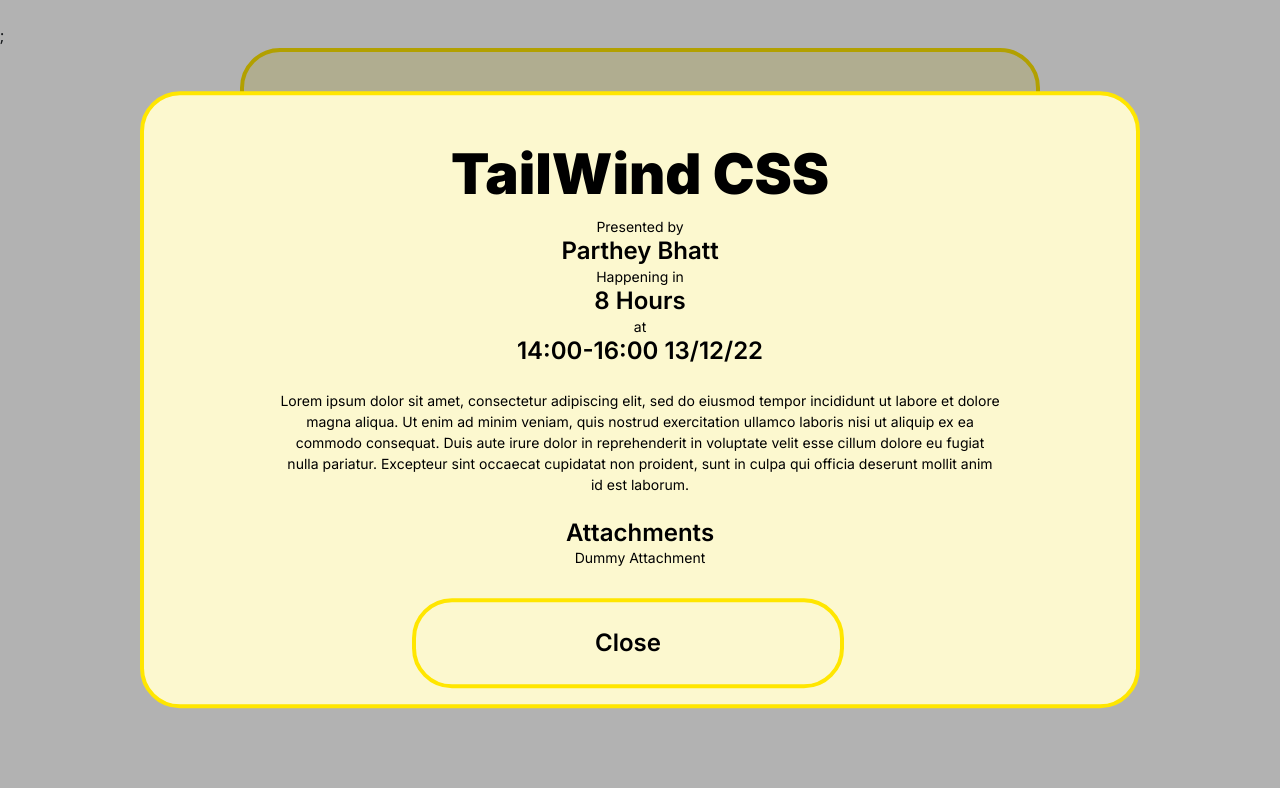
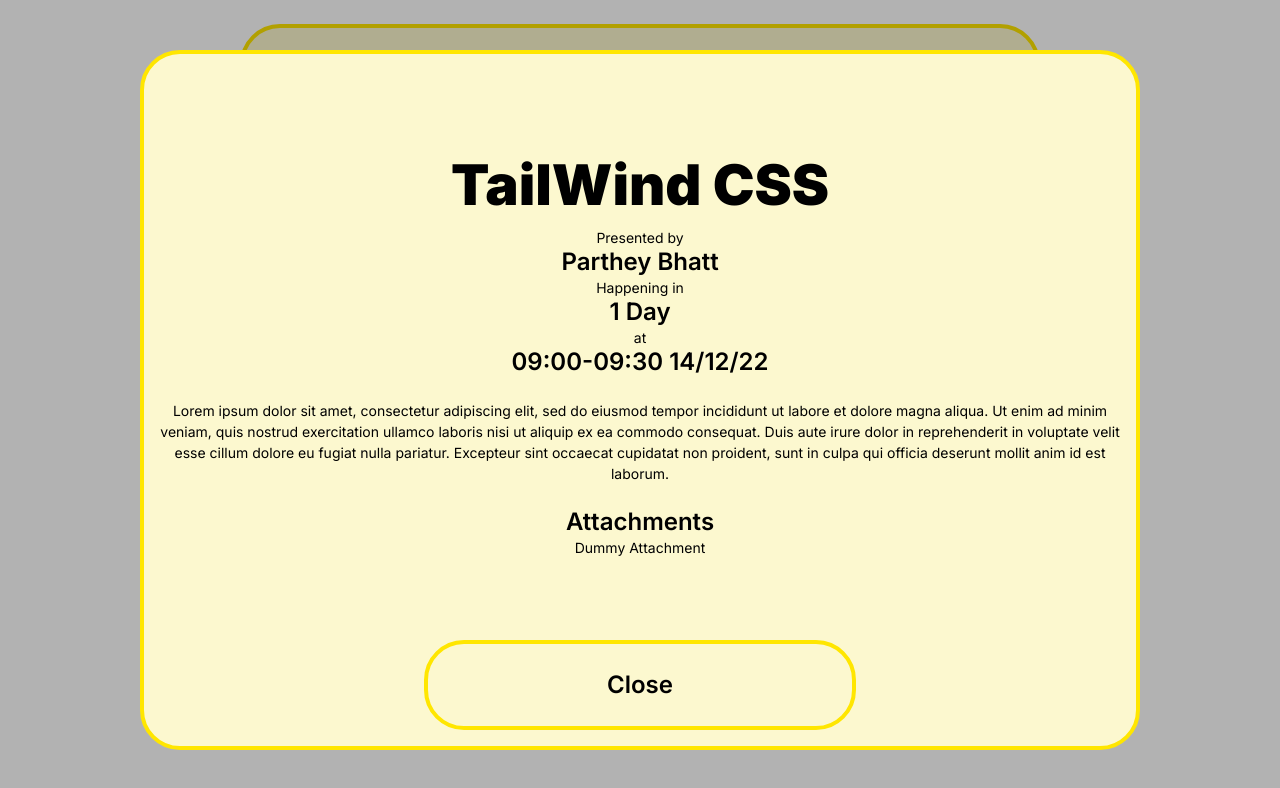
Before and after one commit to ihamiltonelaquil/lunch-and-learn-internal-FE, a Next.js app: page /cardTest in a window 1280 px wide. Both pictures are taken after a click on the button "More Information". Shown: the top 788 px of the page. Built offline with nearby package versions, Linux system fonts and the light colour scheme.

Commit message:
Added slick-carousel for sliding through cards Ripped expanded card out of regular card component Restructured callbacks to facilitate change Now instancing one expanded card with dynamic data Still simulated API data

```diff
--- a/components/Cards/ExpandedMeetingCard.tsx
+++ b/components/Cards/ExpandedMeetingCard.tsx
@@ -1,7 +1,7 @@
-import React, { Dispatch, SetStateAction, useCallback, useEffect, useState } from 'react'
+import React, { Dispatch, SetStateAction, useCallback, useEffect, useState } from 'react';
 import { convertToDate, dateFormatter, timeFormatter, timeOffset } from '../../lib/dateHelper';
 import AttachmentsList from '../AttachmentsList';
-import { StyledExpandedMeetingCard, StyledMeetingCardButton } from '../styledComponents'
+import { StyledExpandedMeetingCard, StyledMeetingCardButton } from '../styledComponents';
 
 interface MeetingData {
     meetingID: number;
@@ -39,7 +39,7 @@
     }, [meetingState]);
 
     return (
-        <StyledExpandedMeetingCard>
+        <StyledExpandedMeetingCard key = { meetingID }>
             <div className="mainContent">
                     <h1>{topic}</h1>
                     <p>Presented by</p>
@@ -65,7 +65,6 @@
                 <StyledMeetingCardButton onClick={handleOnClick}>
                     Close
                 </StyledMeetingCardButton>
-
             </span>
         </StyledExpandedMeetingCard>
     )
--- a/components/Cards/MeetingCard.tsx
+++ b/components/Cards/MeetingCard.tsx
@@ -3,11 +3,11 @@
     dateFormatter,
     timeFormatter,
     timeOffset,
-} from "../../lib/dateHelper";
-import React, { useState, useEffect } from "react";
+}
+from "../../lib/dateHelper";
+import React, { useState, useEffect, useCallback, Dispatch, SetStateAction } from "react";
 import { StyledCard, StyledMeetingCardButton, DarkBG } from "../styledComponents";
 import ExpandedMeetingCard from "./ExpandedMeetingCard";
-import { animated, useTransition, easings } from "@react-spring/web";
 
 interface MeetingData {
     meetingID: number;
@@ -18,7 +18,7 @@
     description: string;
 }
 
-const MainCard: React.FC<{ meetingData: MeetingData }> = ({ meetingData }) => {
+const MainCard: React.FC<{ meetingData: MeetingData, toggleCard: Dispatch<SetStateAction<boolean>> }> = ({ meetingData, toggleCard }) => {
     const { meetingID, topic, meetingStart, meetingEnd, creatorName } =
         meetingData;
 
@@ -31,24 +31,9 @@
         meetingOffset: timeOffset(now, start, end).meetingOffset
     });
 
-    const [expandedCardIsVisible, setExpandedCardIsVisible] = useState(false);
-
-    function toggleExpandedCard(){
-        setExpandedCardIsVisible(v => !v)
-    }
-
-    const transition = useTransition(expandedCardIsVisible, {
-        config: {duration:100, easing: easings.easeOutCubic},
-        from: {
-            y:0, opacity:0, duration: 5000,
-        },
-        enter: {
-            y:0, opacity:1, duration: 5000,
-        },
-        leave: {
-            y:0, opacity:0, duration: 5000,
-        },
-    });
+    const handleOpenCard = useCallback((event: any) => {
+        toggleCard(event.target.value)
+    }, [toggleCard])
 
     useEffect(() => {
         setTimeout(() => {
@@ -59,31 +44,9 @@
     }, [meetingState]);
 
     return (
-        <>
-
-            {/* {expandedCardIsVisible &&
-                <>
-                    <ExpandedMeetingCard meetingData={meetingData} onClick={toggleExpandedCard} />
-                    <DarkBG onClick={() => {
-                        toggleExpandedCard();
-                    }}>
-                    </DarkBG>
-                </>
-            } */}
-
-            {transition((style, item) =>
-            item &&
-                <>
-                    <animated.div style={style}>
-                        <ExpandedMeetingCard meetingData={meetingData} onClick={toggleExpandedCard} />
-                        <DarkBG onClick={() => {
-                            toggleExpandedCard();
-                        }}>
-                            </DarkBG>
-                    </animated.div>
-                </>
-            )};
-            <StyledCard key={meetingID}>
+        <StyledCard key={meetingID}
+        // className="deactivatedCardElement"
+        >
             <div className="mainContent">
                 <h1>{topic}</h1>
                 <p>Presented by</p>
@@ -102,13 +65,14 @@
                 </h3>
             </div>
             <span className="buttons row justify-content-center">
-                    <StyledMeetingCardButton>Leave a question for {creatorName.split(' ')[0]}</StyledMeetingCardButton>
-                    <StyledMeetingCardButton onClick={() => {
-                        toggleExpandedCard();
-                    }}>More Information</StyledMeetingCardButton>
+                <StyledMeetingCardButton
+                // className="deactivatedCardElement"
+                >Leave a question for {creatorName.split(' ')[0]}</StyledMeetingCardButton>
+                <StyledMeetingCardButton
+                // className="deactivatedCardElement"
+                onClick={handleOpenCard}>More Information</StyledMeetingCardButton>
             </span>
         </StyledCard>
-        </>
     )
 };
 
--- a/components/MainPage.tsx
+++ b/components/MainPage.tsx
@@ -6,6 +6,8 @@
 import Link from "next/link";
 import { convertToDate } from "../lib/dateHelper";
 import MeetingCard from "./Cards/MeetingCard";
+import { UserProfile } from "@auth0/nextjs-auth0/client";
+import Greeting from "./Greeting";
 
 const MainPage = () => {
   const [landingData, setLandingData] = useState<any[]>([]);
@@ -42,7 +44,7 @@
     <>
       <div className={styles.container}>
         <Navbar />
-
+        <Greeting/>
         <div className="inputForm">
           <form onSubmit={handleSubmit}>
             <label>
--- a/components/Navigation/Navbar.tsx
+++ b/components/Navigation/Navbar.tsx
@@ -3,9 +3,11 @@
 
 export default function Navbar() {
   const { user } = useUser();
+  const pic = null;
   return (
     <>
       <AiOutlineUser size={35} />
+        <img src={typeof user?.picture === "string" ? user.picture: "https://t3.ftcdn.net/jpg/03/58/90/78/360_F_358907879_Vdu96gF4XVhjCZxN2kCG0THTsSQi8IhT.jpg"} alt="Profile Image" className="profileImage"></img>
       <nav>
         <a href="/api/auth/logout">Logout</a>
       </nav>
--- a/components/styledComponents.tsx
+++ b/components/styledComponents.tsx
@@ -31,7 +31,7 @@
 `
 
 export const StyledCard = styled.div`
-    border: 4px solid var(--colour-primary);
+    border: var(--border);
     border-radius: var(--rounded-corners);
     margin: 16px;
     padding: 16px;
@@ -46,13 +46,12 @@
     width: auto;
     max-width: 800px;
     min-width: var(--mw-mobileM);
-    /* min-height: 550px; */
+    min-height: 525px;
     font-size: var(--fs-base);
     font-family: var(--ff-primary);
-    cursor: pointer;
+    /* cursor: pointer; */
     .mainContent {
-        margin-top: 30px;
-        margin-bottom: 40px;
+        margin: auto;
 
     }
     h1{
@@ -77,7 +76,7 @@
 `
 export const StyledMeetingCardButton = styled.button`
     background-color: var(--colour-primary-light);
-    border: 4px solid var(--colour-primary);
+    border: var(--border);
     border-radius: var(--rounded-corners);
     font-weight: var(--fw-semi-bold);
     font-size: var(--fs-xl);
@@ -101,50 +100,16 @@
     }
 `
 
-export const StyledExpandedMeetingCard = styled.div`
-    border: 4px solid var(--colour-primary);
-    border-radius: var(--rounded-corners);
-    background-color: var(--colour-primary-light);
-    color: var(--colour-text);
-    text-align: center;
+export const StyledExpandedMeetingCard = styled(StyledCard)`
     margin: auto;
-    padding: 16px;
     position: fixed;
     left: 50%;
     top: 50%;
     transform: translate(-50%, -50%);
     max-width: 1000px;
-    width: 1000px;
-    min-width: var(--mw-mobileM);
-    font-size: var(--fs-base);
-    font-family: var(--ff-primary);
+    min-width: 1000px;
+    min-height: 700px;
     z-index: 10;
-
-    .mainContent {
-        margin-top: 30px;
-        margin-bottom: 40px;
-        width: 75%;
-        margin: 30px auto;
-    }
-    h1{
-
-        font-size: var(--fs-xxl);
-        font-weight: var(--fw-bold);
-    }
-    h3{
-        padding: 0px;
-        margin: 0px;
-        font-size: var(--fs-xl);
-        font-weight: var(--fw-semi-bold);
-    }
-    p{
-        font-size: var(--fs-sm);
-        padding: 0px;
-        margin: 0px;
-    }
-    span{
-        width: 100%;
-    }
 `
 
 export const DarkBG = styled.div`
--- a/lib/dateHelper.ts
+++ b/lib/dateHelper.ts
@@ -27,7 +27,9 @@
 		meetingStatus: "Happening in",
 		meetingOffset: diffDaysStart + " Days",
 	};
-
+	if ((end.getTime()-start.getTime())<0){
+		throw new Error("Meeting can not end before it starts!")
+	}
 	if (diffSecondsStart > 0) {
 		if (diffDaysStart > 1) {
 			updatedMeetingState.meetingOffset = diffDaysStart + " Days";
@@ -66,7 +68,11 @@
 				Math.abs(diffDaysStart + 1) + " Days Ago";
 		}
 	} else {
-		throw new Error("Something went wrong");
+		throw new Error("Error parsing date offset: \n"+
+						"Start time: " + start +"\n"+
+						"End time: " + end +"\n"+
+						"Current time: " + now +"\n"+
+						"Computed offsets (now-start, now-end)(seconds): " + diffSecondsStart + " " + diffSecondsEnd);
 	}
 	return updatedMeetingState;
 }
--- a/package.json
+++ b/package.json
@@ -11,7 +11,6 @@
   "dependencies": {
     "@auth0/nextjs-auth0": "^2.0.0",
     "@next/font": "^13.0.6",
-    "@react-spring/web": "^9.6.0",
     "@types/node": "18.11.11",
     "@types/react": "18.0.26",
     "@types/react-dom": "18.0.9",
@@ -25,11 +24,14 @@
     "react": "18.2.0",
     "react-dom": "18.2.0",
     "react-icons": "^4.7.1",
+    "react-slick": "^0.29.0",
+    "slick-carousel": "^1.8.1",
     "styled-components": "^5.3.6",
     "typescript": "4.9.3"
   },
   "devDependencies": {
     "@types/jquery": "^3.5.14",
+    "@types/react-slick": "^0.23.10",
     "@types/styled-components": "^5.1.26"
   }
 }
--- a/pages/cardTest.tsx
+++ b/pages/cardTest.tsx
@@ -1,20 +1,103 @@
 import MeetingCard from "../components/Cards/MeetingCard";
+import Slider from "react-slick";
+import "slick-carousel/slick/slick.css";
+import "slick-carousel/slick/slick-theme.css";
+import { useState } from "react";
+import ExpandedMeetingCard from "../components/Cards/ExpandedMeetingCard";
+import { DarkBG } from "../components/styledComponents";
 
 export default function cardTest(){
-    const data = {
-        meetingID: 1,
-        topic: "TailWind CSS",
-        meetingStart: "2022-12-13T14:00:00",
-        meetingEnd: "2022-12-13T16:00:00",
-        creatorName: "Parthey Bhatt",
-        description: "Lorem ipsum dolor sit amet, consectetur adipiscing elit, sed do eiusmod tempor incididunt ut labore et dolore magna aliqua. Ut enim ad minim veniam, quis nostrud exercitation ullamco laboris nisi ut aliquip ex ea commodo consequat. Duis aute irure dolor in reprehenderit in voluptate velit esse cillum dolore eu fugiat nulla pariatur. Excepteur sint occaecat cupidatat non proident, sunt in culpa qui officia deserunt mollit anim id est laborum."
+
+    const data =
+        [
+            {
+                meetingID: 1,
+                topic: "TailWind CSS",
+                meetingStart: "2022-12-14T09:00:00",
+                meetingEnd: "2022-12-14T09:30:00",
+                creatorName: "Parthey Bhatt",
+                description: "Lorem ipsum dolor sit amet, consectetur adipiscing elit, sed do eiusmod tempor incididunt ut labore et dolore magna aliqua. Ut enim ad minim veniam, quis nostrud exercitation ullamco laboris nisi ut aliquip ex ea commodo consequat. Duis aute irure dolor in reprehenderit in voluptate velit esse cillum dolore eu fugiat nulla pariatur. Excepteur sint occaecat cupidatat non proident, sunt in culpa qui officia deserunt mollit anim id est laborum."
+            },
+            {
+                meetingID: 2,
+                topic: "Test Meeting",
+                meetingStart: "2022-12-19T09:00:00",
+                meetingEnd: "2022-12-19T09:30:00",
+                creatorName: "Malachi Habib",
+                description: "Lorem ipsum dolor sit amet, consectetur adipiscing elit, sed do eiusmod tempor incididunt ut labore et dolore magna aliqua. Ut enim ad minim veniam, quis nostrud exercitation ullamco laboris nisi ut aliquip ex ea commodo consequat. Duis aute irure dolor in reprehenderit in voluptate velit esse cillum dolore eu fugiat nulla pariatur. Excepteur sint occaecat cupidatat non proident, sunt in culpa qui officia deserunt mollit anim id est laborum."
+            },
+            {
+                meetingID: 3,
+                topic: "Test Meeting 2",
+                meetingStart: "2022-12-19T09:00:00",
+                meetingEnd: "2022-12-19T09:30:00",
+                creatorName: "Test User",
+                description: "Lorem ipsum dolor sit amet, consectetur adipiscing elit, sed do eiusmod tempor incididunt ut labore et dolore magna aliqua. Ut enim ad minim veniam, quis nostrud exercitation ullamco laboris nisi ut aliquip ex ea commodo consequat. Duis aute irure dolor in reprehenderit in voluptate velit esse cillum dolore eu fugiat nulla pariatur. Excepteur sint occaecat cupidatat non proident, sunt in culpa qui officia deserunt mollit anim id est laborum."
+            },
+            {
+                meetingID: 4,
+                topic: "Cool Topic",
+                meetingStart: "2022-12-19T09:00:00",
+                meetingEnd: "2022-12-19T09:30:00",
+                creatorName: "Test User 2",
+                description: "Lorem ipsum dolor sit amet, consectetur adipiscing elit, sed do eiusmod tempor incididunt ut labore et dolore magna aliqua. Ut enim ad minim veniam, quis nostrud exercitation ullamco laboris nisi ut aliquip ex ea commodo consequat. Duis aute irure dolor in reprehenderit in voluptate velit esse cillum dolore eu fugiat nulla pariatur. Excepteur sint occaecat cupidatat non proident, sunt in culpa qui officia deserunt mollit anim id est laborum."
+            },
+        ]
+
+
+        const [expandedCardIsVisible, setExpandedCardIsVisible] = useState(false);
+
+        const [expandedCardData, setExpandedCardData] = useState(data[0]);
+
+        var settings = {
+            accessibility: true,
+            arrows: false,
+            dots: false,
+            infinite: true,
+            speed: 500,
+            slidesToShow: 1,
+            slidesToScroll: 1,
+            centermode: true,
+            easing: "ease-in",
+            initialSlide: 0,
+            lazyLoad: "ondemand",
+            swipeToSlide: true,
+            onLazyLoad: function(){
+                return 3;
+            },
+            afterChange: (current: number) => setExpandedCardData(data[current]),
+        };
+
+        function toggleExpandedCard(){
+        setExpandedCardIsVisible(v => !v)
     }
 
     return(
         <>
+                    {expandedCardIsVisible &&
+                <>
+                    <ExpandedMeetingCard meetingData={expandedCardData} onClick={toggleExpandedCard} />
+                    <DarkBG onClick={() => {
+                        toggleExpandedCard();
+                    }}>
+                    </DarkBG>
+                </>
+            }
             <br></br>
-            <MeetingCard meetingData={data} />
-            <script> </script>
+            <Slider {...settings}>
+                <div>
+                    <MeetingCard meetingData={data[0]} toggleCard={toggleExpandedCard}/>
+                </div>
+                <div>
+                    <MeetingCard meetingData={data[1]} toggleCard={toggleExpandedCard}/>
+                </div>
+                <div>
+                    <MeetingCard meetingData={data[2]} toggleCard={toggleExpandedCard}/>
+                </div>
+                <div>
+                    <MeetingCard meetingData={data[3]} toggleCard={toggleExpandedCard}/>
+                </div>
+            </Slider>
         </>
     )
 }
--- a/styles/globals.css
+++ b/styles/globals.css
@@ -9,9 +9,9 @@
   --colour-accent-dark: #006b5e;
   --colour-text: #000;
   --colour-background: #fff;
-  --colour-grey: #4b4737;
-  --colour-grey-light: #b1ab99;
-  --colour-grey-dark: #312f26;
+  --colour-grey: #706c5d;
+  --colour-grey-light: #e1e1df;
+  --colour-grey-dark: #42403a;
   --ff-primary: 'Inter', sans-serif;
   --ff-secondary: 'Helvetica Neue', Helvetica, Arial, sans-serif;
   --ff-code: 'Fira Code', monospace;
@@ -33,6 +33,15 @@
   --mw-laptop: 1024px;
   --mw-laptopL: 1440px;
   --mw-desktop: 2560px;
+  --border: 4px solid var(--colour-primary);
+  --border-thin: 2px solid var(--colour-primary);
+  --border-thick: 6px solid var(--colour-primary);
+  --aborder: 4px solid var(--colour-accent);
+  --aborder-thin: 2px solid var(--colour-accent);
+  --aborder-thick: 6px solid var(--colour-accent);
+  --gborder: 4px solid var(--colour-grey);
+  --gborder-thin: 2px solid var(--colour-grey);
+  --gborder-thick: 6px solid var(--colour-grey);
 
   /* Alternative spelling options */
   --color-primary: var(--colour-primary);
@@ -60,7 +69,7 @@
 }
 
 @keyframes fadeOut {
-  0% { opacity: 1; }
+  0% { opacity : 1; }
   100% { opacity: 0; }
 }
 
@@ -100,10 +109,32 @@
   }
 }
 
-.css-transitions-only-after-page-load * {
-  -webkit-transition: none !important;
-  -moz-transition: none !important;
-  -ms-transition: none !important;
-  -o-transition: none !important;
-  transition: none !important;
+.deactivatedCardElement.deactivatedCardElement{
+  border: var(--gborder);
+  background-color: var(--colour-grey-light);
 }
+
+.profileImage{
+  height: 30px;
+  border-radius: 50%;
+}
+
+
+.slick-arrow.slick-arrow{
+  background: black;
+  border-radius: 50%;
+  transition: 0.2s ease-in-out;
+}
+
+.slick-arrow.slick-arrow:hover{
+  background: var(--colour-primary-dark);
+}
+
+.slick-prev {
+  left: 3% !important;
+  z-index: 1;
+}
+.slick-next {
+  right: 3% !important;
+  z-index: 1;
+}
```
Also changed, not shown: components/Greeting.tsx (added, +13 -0 lines), 1 other file (tests, documents, lock files or other folders). Lines whose indentation alone changed are shown as unchanged.
